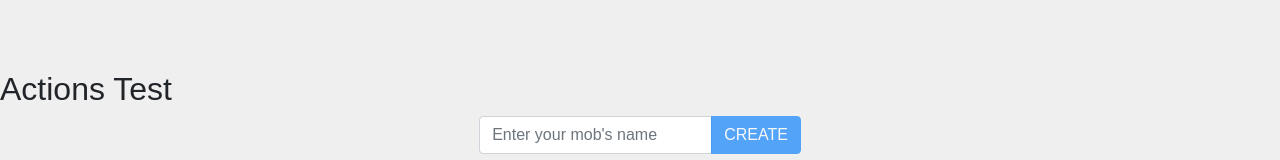
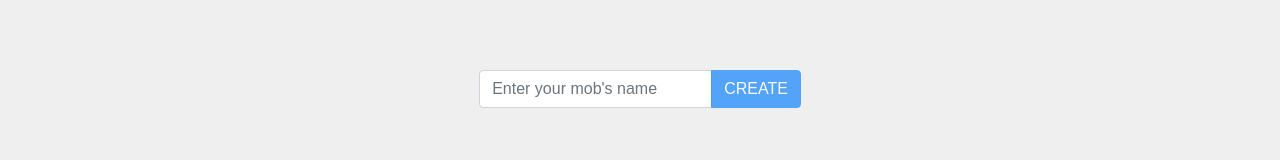
Before and after one commit to Open-Mob-Timer/open-mob-timer, an Angular app: page / in a window 1280 px wide. Shown: the part 238-398 px from the top of the page. Built offline with nearby package versions, Linux system fonts and the light colour scheme; a web font is replaced by a local one.

Commit message:
Update home.component.html

```diff
--- a/src/app/home/home.component.html
+++ b/src/app/home/home.component.html
@@ -1,5 +1,4 @@
 <h1>Welcome to Open Mob Timer!</h1>
-<h2>Actions Test</h2>
 <form class="form-inline my-2 my-lg-0 center"
       [formGroup]="mobForm"
       (ngSubmit)="createNewMob()">
```
